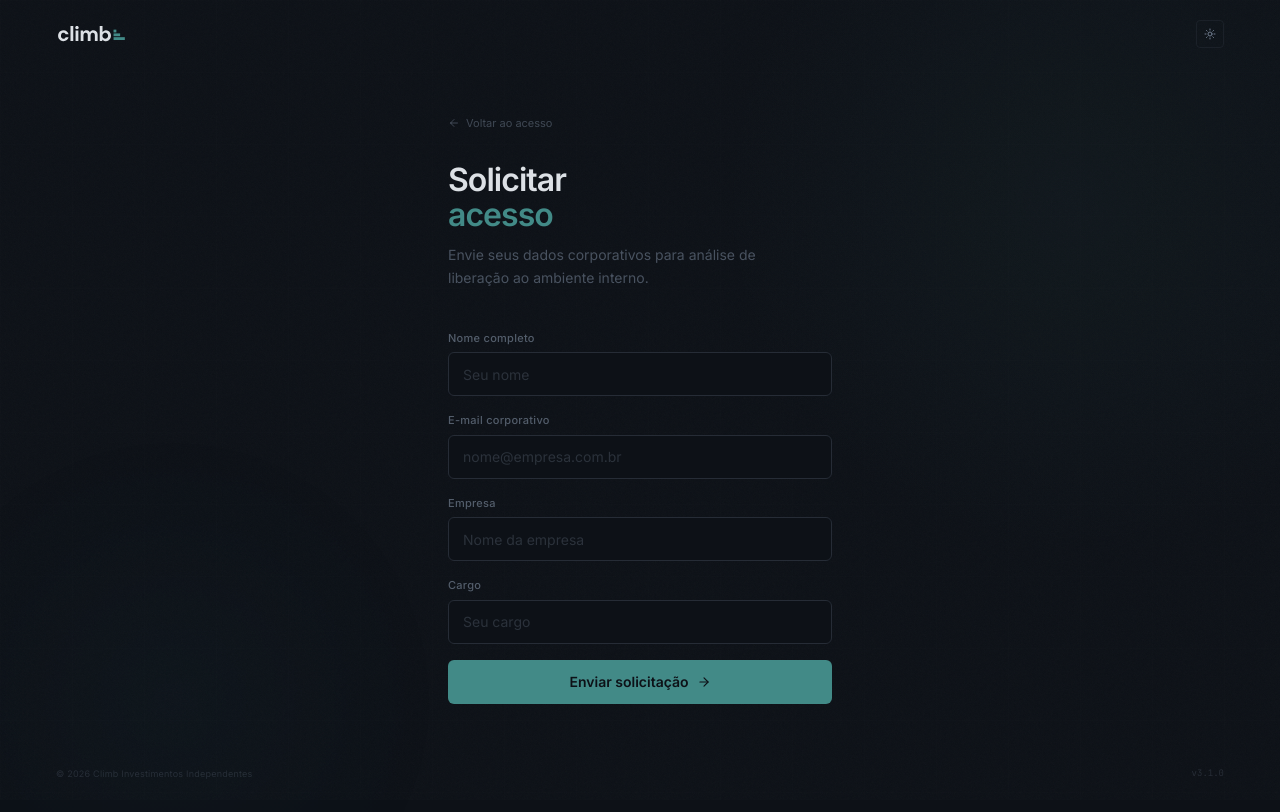
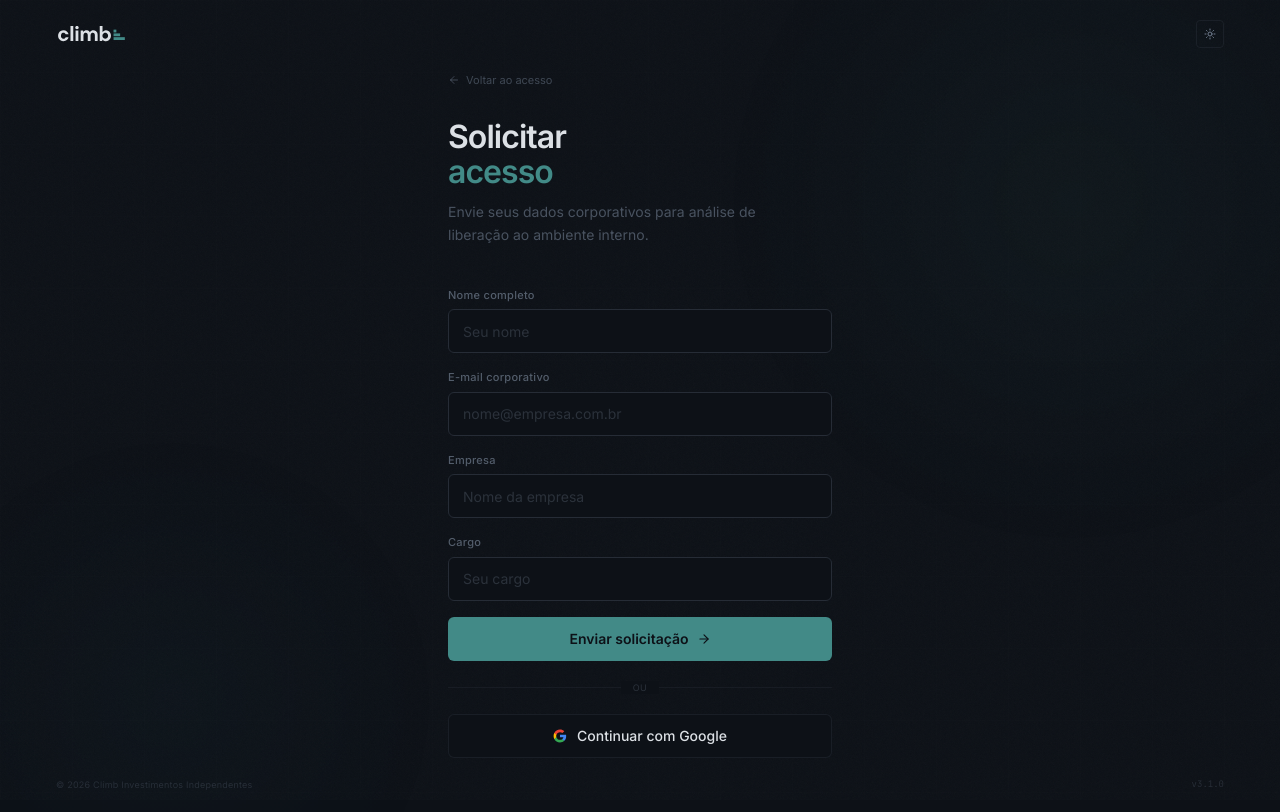
Before and after one commit to Residencia-Software-III-Squad-18/climb-app, a React (Vite) app: page /solicitar-acesso in a window 1280 px wide. Built offline with nearby package versions, Linux system fonts and the light colour scheme; no server answers; the HTML template or start-up script is replaced by a standard one.

Commit message:
feat: :sparkles: insert button google for SolicitarAcesso page and create integration for SolicitarAcesso and FirstAccess page

```diff
--- a/src/hooks/useAuth/useGoogleAuth.ts
+++ b/src/hooks/useAuth/useGoogleAuth.ts
@@ -14,11 +14,40 @@ interface ExchangeCodeResponse {
     expiresIn: number;
     /** When present, sent as `X-Google-Access-Token` on agenda APIs for Calendar sync. */
     googleAccessToken?: string;
+    /** Present when the user needs to complete registration (first access). */
+    pendingToken?: string;
     usuario: {
       id: number;
       nomeCompleto: string;
       email: string;
       cargoNome: string;
+      cargoId?: number;
+    };
+  };
+}
+
+interface CompleteRegistrationDTO {
+  pendingToken: string;
+  cpf: string;
+  contato: string;
+  senha: string;
+  cargoId: number;
+}
+
+interface CompleteRegistrationResponse {
+  success: boolean;
+  data: {
+    accessToken: string;
+    refreshToken: string;
+    usuario: {
+      id: number;
+      nomeCompleto: string;
+      cpf: string;
+      email: string;
+      contato: string;
+      situacao: string;
+      cargoNome: string;
+      cargoId: number;
     };
   };
 }
@@ -42,3 +71,15 @@ export const useExchangeGoogleCode = () => {
     },
   });
 };
+
+export const useCompleteRegistration = () => {
+  return useMutation({
+    mutationFn: async (data: CompleteRegistrationDTO) => {
+      const response = await api.post<CompleteRegistrationResponse>(
+        "/auth/google/complete-registration",
+        data
+      );
+      return response.data;
+    },
+  });
+};
--- a/src/pages/FirstAccess.tsx
+++ b/src/pages/FirstAccess.tsx
@@ -9,19 +9,22 @@ import {
   Loader2,
   CheckCircle2,
 } from "lucide-react";
-import { Link, useNavigate } from "react-router-dom";
+import { useNavigate } from "react-router-dom";
 import { toast } from "sonner";
+import { setCookie } from "nookies";
 import ClimbLogo from "@/components/login/ClimbLogo";
 import { useTheme } from "@/hooks/use-theme";
-import { Button } from "@/components/ui/button";
+import { useCompleteRegistration } from "@/hooks/useAuth/useGoogleAuth";
+import { useUserRoleStore } from "@/store/useUserRoleStore";
 
 const FirstAccess = () => {
   const { isDark, setIsDark } = useTheme();
   const navigate = useNavigate();
+  const setRole = useUserRoleStore((state) => state.setRole);
+  const { mutateAsync: completeRegistration, isPending } = useCompleteRegistration();
 
   const [showPassword, setShowPassword] = useState(false);
   const [showConfirmPassword, setShowConfirmPassword] = useState(false);
-  const [isLoading, setIsLoading] = useState(false);
   const [focusedField, setFocusedField] = useState<string | null>(null);
 
   const [formData, setFormData] = useState({
@@ -119,25 +122,43 @@ const FirstAccess = () => {
       return;
     }
 
-    setIsLoading(true);
+    const pendingToken = sessionStorage.getItem("@CLIMB:PENDING_TOKEN");
+    const cargoId = Number(sessionStorage.getItem("@CLIMB:PENDING_CARGO_ID") ?? 0);
+
+    if (!pendingToken) {
+      toast.error("Sessão expirada. Faça login novamente.");
+      navigate("/solicitar-acesso");
+      return;
+    }
 
     try {
-      // Simulação de chamada à API
-      // await completeFirstAccess(formData);
+      const response = await completeRegistration({
+        pendingToken,
+        cpf: formData.cpf.replace(/\D/g, ""),
+        contato: formData.contato,
+        senha: formData.senha,
+        cargoId,
+      });
 
-      // Aguardar um pouco para simular requisição
-      await new Promise((resolve) => setTimeout(resolve, 2000));
+      setCookie(null, "@CLIMB:T", response.data.accessToken, {
+        maxAge: 60 * 60 * 8,
+        path: "/",
+      });
+
+      setCookie(null, "@CLIMB:RT", response.data.refreshToken, {
+        maxAge: 60 * 60 * 24 * 30,
+        path: "/",
+      });
+
+      setRole(response.data.usuario.cargoNome || "USER");
+
+      sessionStorage.removeItem("@CLIMB:PENDING_TOKEN");
+      sessionStorage.removeItem("@CLIMB:PENDING_CARGO_ID");
 
       toast.success("Cadastro completado com sucesso!");
-
-      // Redirecionar para dashboard após sucesso
-      setTimeout(() => {
-        navigate("/dashboard");
-      }, 1500);
-    } catch (error) {
+      navigate("/dashboard");
+    } catch {
       toast.error("Erro ao completar o cadastro. Tente novamente.");
-    } finally {
-      setIsLoading(false);
     }
   };
 
@@ -388,12 +409,12 @@ const FirstAccess = () => {
               {/* Submit Button */}
               <motion.button
                 type="submit"
-                disabled={isLoading}
+                disabled={isPending}
                 className="w-full mt-6 bg-accent hover:bg-accent/90 text-white font-medium py-2.5 rounded-lg transition-all duration-200 disabled:opacity-50 disabled:cursor-not-allowed flex items-center justify-center gap-2 group"
                 whileHover={{ scale: 1.02 }}
                 whileTap={{ scale: 0.98 }}
               >
-                {isLoading ? (
+                {isPending ? (
                   <>
                     <Loader2 className="w-5 h-5 animate-spin" />
                     Completando cadastro...
--- a/src/pages/SolicitarAcesso.tsx
+++ b/src/pages/SolicitarAcesso.tsx
@@ -1,12 +1,23 @@
-import { useState } from "react";
+import { useState, useCallback, useEffect } from "react";
 import { motion, AnimatePresence } from "framer-motion";
-import { ArrowLeft, ArrowRight, Moon, Sun } from "lucide-react";
-import { Link } from "react-router-dom";
+import { ArrowLeft, ArrowRight, Moon, Sun, Loader2 } from "lucide-react";
+import { Link, useNavigate, useSearchParams } from "react-router-dom";
+import { setCookie } from "nookies";
+import { toast } from "sonner";
 import ClimbLogo from "@/components/login/ClimbLogo";
 import { useTheme } from "@/hooks/use-theme";
+import {
+  useGoogleAuthUrl,
+  useExchangeGoogleCode,
+} from "@/hooks/useAuth/useGoogleAuth";
+import { syncGoogleAccessToken } from "@/lib/googleAccessToken";
+import { useAuthStore } from "@/store/useAuthStore";
+import { useUserRoleStore } from "@/store/useUserRoleStore";
 
 const SolicitarAcesso = () => {
   const { isDark, setIsDark } = useTheme();
+  const navigate = useNavigate();
+  const [searchParams] = useSearchParams();
   const [submitted, setSubmitted] = useState(false);
   const [focusedField, setFocusedField] = useState<string | null>(null);
   const [form, setForm] = useState({
@@ -15,6 +26,89 @@ const SolicitarAcesso = () => {
     empresa: "",
     cargo: "",
   });
+
+  const setBasicUserData = useAuthStore((state) => state.setBasicUserData);
+  const setRole = useUserRoleStore((state) => state.setRole);
+  const { mutateAsync: getGoogleAuthUrl, isPending: isLoadingGoogleUrl } =
+    useGoogleAuthUrl();
+  const { mutateAsync: exchangeGoogleCode, isPending: isExchangingCode } =
+    useExchangeGoogleCode();
+
+  const handleGoogleCallback = useCallback(
+    async (code: string) => {
+      try {
+        const response = await exchangeGoogleCode(code);
+
+        if (!response.success) {
+          toast.error(response.message);
+          return;
+        }
+
+        const { data } = response;
+
+        // Salvar dados do usuário para o PrivateRoute funcionar
+        setBasicUserData({
+          id: data.usuario.id,
+          email: data.usuario.email,
+          nomeCompleto: data.usuario.nomeCompleto,
+        });
+
+        if (data.pendingToken) {
+          // Primeiro acesso: salvar pendingToken e cargoId para completar o cadastro
+          sessionStorage.setItem("@CLIMB:PENDING_TOKEN", data.pendingToken);
+          sessionStorage.setItem(
+            "@CLIMB:PENDING_CARGO_ID",
+            String(data.usuario.cargoId ?? 0)
+          );
+          toast.success(`Bem-vindo, ${data.usuario.nomeCompleto}! Complete seu cadastro.`);
+          navigate("/first-access");
+          return;
+        }
+
+        // Login normal: salvar tokens
+        setCookie(null, "@CLIMB:T", data.accessToken, {
+          maxAge: data.expiresIn,
+          path: "/",
+        });
+
+        setCookie(null, "@CLIMB:RT", data.refreshToken, {
+          maxAge: 60 * 60 * 24 * 30,
+          path: "/",
+        });
+
+        setRole(data.usuario.cargoNome || "USER");
+
+        syncGoogleAccessToken(data.googleAccessToken);
+
+        toast.success(`Bem-vindo, ${data.usuario.nomeCompleto}!`);
+        navigate("/dashboard");
+      } catch {
+        toast.error("Erro ao processar login com Google");
+      }
+    },
+    [exchangeGoogleCode, setBasicUserData, setRole, navigate],
+  );
+
+  useEffect(() => {
+    const code = searchParams.get("code");
+    const googleOauth = searchParams.get("google_oauth");
+    const errorMsg = searchParams.get("message");
+
+    if (googleOauth === "success" && code) {
+      handleGoogleCallback(code);
+    } else if (googleOauth === "error") {
+      toast.error(`Erro: ${errorMsg || "Falha na autenticação"}`);
+    }
+  }, [searchParams, handleGoogleCallback]);
+
+  const handleGoogleLogin = async () => {
+    try {
+      const { authorizationUrl } = await getGoogleAuthUrl();
+      window.location.href = authorizationUrl;
+    } catch {
+      toast.error("Erro ao iniciar autenticação com Google");
+    }
+  };
 
   return (
     <div className="relative min-h-screen bg-background text-foreground transition-colors duration-500 overflow-hidden">
@@ -29,13 +123,19 @@ const SolicitarAcesso = () => {
 
       <motion.div
         className="fixed top-[-25%] right-[-15%] w-[800px] h-[800px] rounded-full pointer-events-none"
-        style={{ background: "radial-gradient(circle, hsl(var(--accent) / 0.06) 0%, transparent 60%)" }}
+        style={{
+          background:
+            "radial-gradient(circle, hsl(var(--accent) / 0.06) 0%, transparent 60%)",
+        }}
         animate={{ scale: [1, 1.05, 1], opacity: [0.6, 1, 0.6] }}
         transition={{ duration: 8, repeat: Infinity, ease: "easeInOut" }}
       />
       <motion.div
         className="fixed bottom-[-25%] left-[-10%] w-[600px] h-[600px] rounded-full pointer-events-none"
-        style={{ background: "radial-gradient(circle, hsl(var(--primary) / 0.04) 0%, transparent 60%)" }}
+        style={{
+          background:
+            "radial-gradient(circle, hsl(var(--primary) / 0.04) 0%, transparent 60%)",
+        }}
         animate={{ scale: [1, 1.08, 1], opacity: [0.5, 0.8, 0.5] }}
         transition={{ duration: 10, repeat: Infinity, ease: "easeInOut" }}
       />
@@ -66,7 +166,11 @@ const SolicitarAcesso = () => {
                 exit={{ opacity: 0, rotate: 30 }}
                 transition={{ duration: 0.2 }}
               >
-                {isDark ? <Sun className="w-3 h-3" /> : <Moon className="w-3 h-3" />}
+                {isDark ? (
+                  <Sun className="w-3 h-3" />
+                ) : (
+                  <Moon className="w-3 h-3" />
+                )}
               </motion.div>
             </AnimatePresence>
           </motion.button>
@@ -102,7 +206,8 @@ const SolicitarAcesso = () => {
                       <span className="text-accent">acesso</span>
                     </h1>
                     <p className="text-sm text-muted-foreground/60 leading-relaxed mb-10 max-w-[340px]">
-                      Envie seus dados corporativos para análise de liberação ao ambiente interno.
+                      Envie seus dados corporativos para análise de liberação ao
+                      ambiente interno.
                     </p>
 
                     <form
@@ -113,10 +218,26 @@ const SolicitarAcesso = () => {
                       className="space-y-4"
                     >
                       {[
-                        { id: "nome", label: "Nome completo", placeholder: "Seu nome" },
-                        { id: "email", label: "E-mail corporativo", placeholder: "nome@empresa.com.br" },
-                        { id: "empresa", label: "Empresa", placeholder: "Nome da empresa" },
-                        { id: "cargo", label: "Cargo", placeholder: "Seu cargo" },
+                        {
+                          id: "nome",
+                          label: "Nome completo",
+                          placeholder: "Seu nome",
+                        },
+                        {
+                          id: "email",
+                          label: "E-mail corporativo",
+                          placeholder: "nome@empresa.com.br",
+                        },
+                        {
+                          id: "empresa",
+                          label: "Empresa",
+                          placeholder: "Nome da empresa",
+                        },
+                        {
+                          id: "cargo",
+                          label: "Cargo",
+                          placeholder: "Seu cargo",
+                        },
                       ].map((field) => (
                         <div key={field.id}>
                           <label className="text-[11px] font-medium text-muted-foreground/70 mb-1.5 block tracking-wide">
@@ -140,7 +261,9 @@ const SolicitarAcesso = () => {
                             <motion.div
                               className="absolute bottom-0 left-0 right-0 h-[2px] rounded-full bg-accent origin-left"
                               initial={{ scaleX: 0 }}
-                              animate={{ scaleX: focusedField === field.id ? 1 : 0 }}
+                              animate={{
+                                scaleX: focusedField === field.id ? 1 : 0,
+                              }}
                               transition={{ duration: 0.3, ease: "easeOut" }}
                             />
                           </div>
@@ -157,6 +280,67 @@ const SolicitarAcesso = () => {
                           Enviar solicitação
                           <ArrowRight className="w-3.5 h-3.5 transition-transform duration-200 group-hover:translate-x-0.5" />
                         </span>
+                      </motion.button>
+
+                      <div className="relative py-1">
+                        <div className="absolute inset-0 flex items-center">
+                          <div className="w-full border-t border-border/40" />
+                        </div>
+                        <div className="relative flex justify-center">
+                          <span className="bg-background px-3 text-[9px] uppercase tracking-wider text-muted-foreground/30">
+                            ou
+                          </span>
+                        </div>
+                      </div>
+
+                      <motion.button
+                        type="button"
+                        onClick={handleGoogleLogin}
+                        disabled={isLoadingGoogleUrl || isExchangingCode}
+                        className="flex h-11 w-full items-center justify-center gap-2.5 rounded-md border border-border/50 bg-background text-sm font-medium text-foreground transition-colors duration-200 hover:border-border hover:bg-muted/30 disabled:cursor-not-allowed disabled:opacity-50"
+                        whileHover={
+                          isLoadingGoogleUrl || isExchangingCode
+                            ? {}
+                            : { scale: 1.005 }
+                        }
+                        whileTap={
+                          isLoadingGoogleUrl || isExchangingCode
+                            ? {}
+                            : { scale: 0.995 }
+                        }
+                      >
+                        {isLoadingGoogleUrl || isExchangingCode ? (
+                          <>
+                            <Loader2 className="h-3.5 w-3.5 animate-spin" />
+                            Processando...
+                          </>
+                        ) : (
+                          <>
+                            <svg
+                              viewBox="0 0 24 24"
+                              className="h-3.5 w-3.5"
+                              fill="none"
+                            >
+                              <path
+                                d="M22.56 12.25c0-.78-.07-1.53-.2-2.25H12v4.26h5.92a5.06 5.06 0 0 1-2.2 3.32v2.77h3.57c2.08-1.92 3.28-4.74 3.28-8.1z"
+                                fill="#4285F4"
+                              />
+                              <path
+                                d="M12 23c2.97 0 5.46-.98 7.28-2.66l-3.57-2.77c-.98.66-2.23 1.06-3.71 1.06-2.86 0-5.29-1.93-6.16-4.53H2.18v2.84C3.99 20.53 7.7 23 12 23z"
+                                fill="#34A853"
+                              />
+                              <path
+                                d="M5.84 14.09c-.22-.66-.35-1.36-.35-2.09s.13-1.43.35-2.09V7.07H2.18A10.96 10.96 0 0 0 1 12c0 1.77.42 3.45 1.18 4.93l2.85-2.22.81-.62z"
+                                fill="#FBBC05"
+                              />
+                              <path
+                                d="M12 5.38c1.62 0 3.06.56 4.21 1.64l3.15-3.15C17.45 2.09 14.97 1 12 1 7.7 1 3.99 3.47 2.18 7.07l3.66 2.84c.87-2.6 3.3-4.53 6.16-4.53z"
+                                fill="#EA4335"
+                              />
+                            </svg>
+                            Continuar com Google
+                          </>
+                        )}
                       </motion.button>
                     </form>
                   </motion.div>
@@ -197,7 +381,11 @@ const SolicitarAcesso = () => {
                       <span className="text-accent">enviada</span>
                     </h1>
                     <p className="text-sm text-muted-foreground/60 leading-relaxed mb-8 max-w-[340px]">
-                      Recebemos o pedido para <span className="text-foreground font-medium">{form.email}</span>. O time interno fará a validação e retornará em breve.
+                      Recebemos o pedido para{" "}
+                      <span className="text-foreground font-medium">
+                        {form.email}
+                      </span>
+                      . O time interno fará a validação e retornará em breve.
                     </p>
 
                     <Link
```
